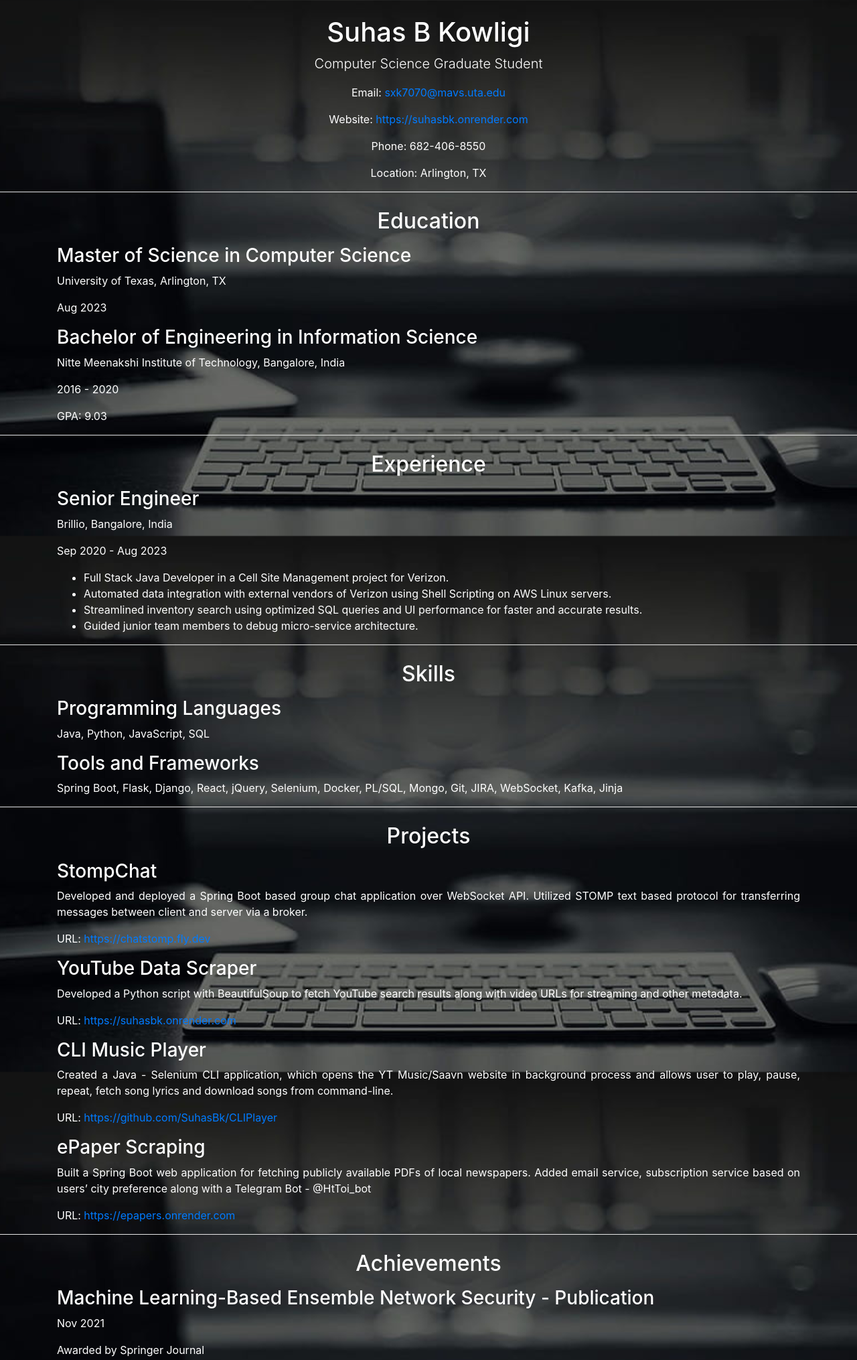
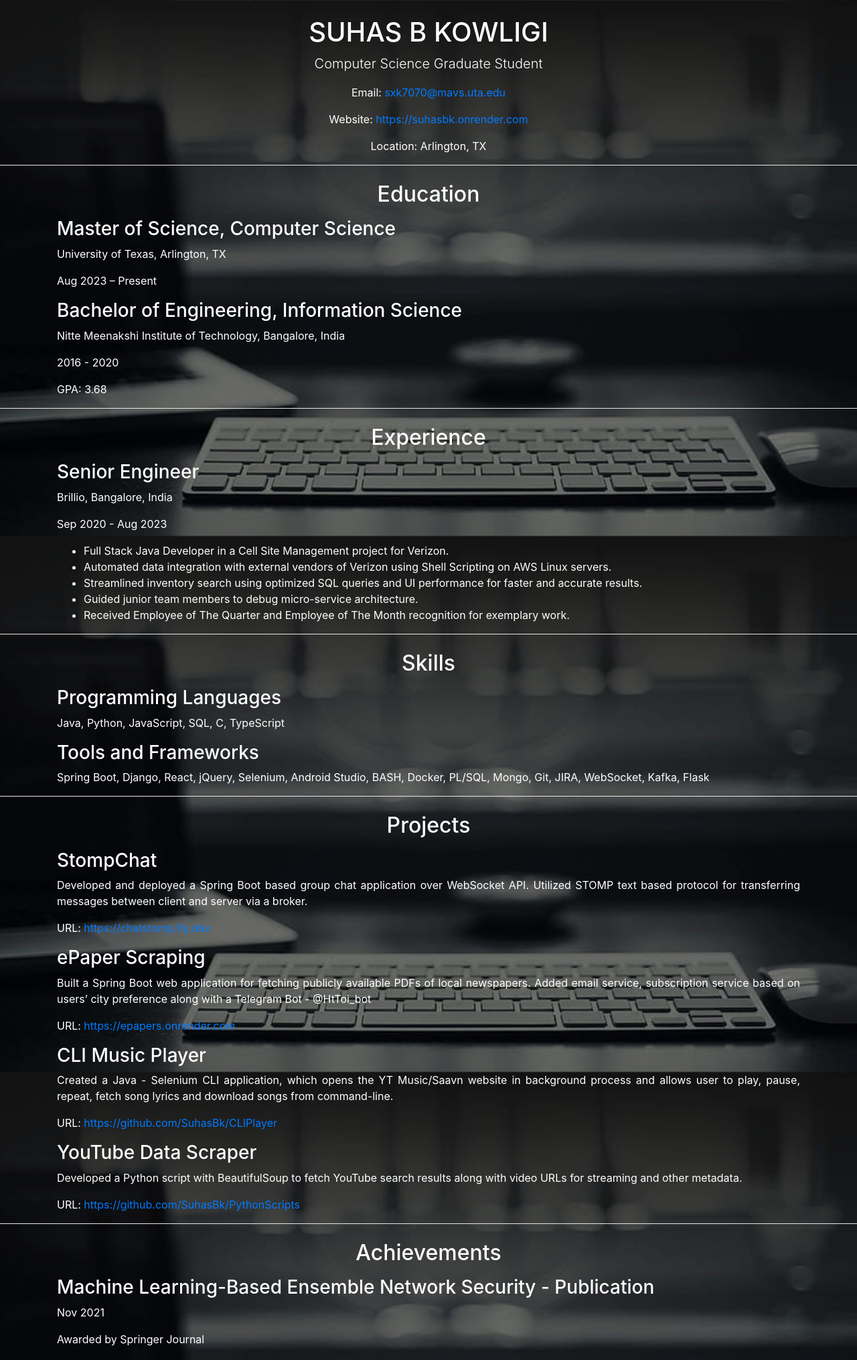
Before and after one commit to SuhasBk/MyFlaskApp, a Flask app: page /portfolio in a window 1280 px wide. Shown: the top 2030 px of the page at 67% size. Run offline with Flask 3, Linux system fonts and the light colour scheme; some libraries are stand-ins or nearby versions.

```diff
--- a/myflask/templates/portfolio.html
+++ b/myflask/templates/portfolio.html
@@ -31,31 +31,34 @@
 
 <body>
     <header class="container">
-        <h1 class="mt-4">Suhas B Kowligi</h1>
+        <h1 class="mt-4">SUHAS B KOWLIGI</h1>
         <p class="lead">Computer Science Graduate Student</p>
         <p>Email: <a href="mailto:sxk7070@mavs.uta.edu">sxk7070@mavs.uta.edu</a></p>
-        <p>Website: <a href="https://suhasbk.onrender.com/portfolio" target="_blank">https://suhasbk.onrender.com</a></p>
-        <p>Phone: 682-406-8550</p>
+        <p>Website: <a href="https://suhasbk.onrender.com/portfolio" target="_blank">https://suhasbk.onrender.com</a>
+        </p>
         <p>Location: Arlington, TX</p>
-    </header><hr>
+    </header>
+    <hr>
 
     <section id="education" class="container mt-4">
         <h2>Education</h2>
         <div class="education-item">
-            <h3 class="mt-3">Master of Science in Computer Science</h3>
+            <h3 class="mt-3">Master of Science, Computer Science</h3>
             <p>University of Texas, Arlington, TX</p>
-            <p>Aug 2023</p>
+            <p>Aug 2023 – Present</p>
         </div>
         <div class="education-item">
-            <h3 class="mt-3">Bachelor of Engineering in Information Science</h3>
+            <h3 class="mt-3">Bachelor of Engineering, Information Science</h3>
             <p>Nitte Meenakshi Institute of Technology, Bangalore, India</p>
             <p>2016 - 2020</p>
-            <p>GPA: 9.03</p>
+            <p>GPA: 3.68</p>
         </div>
-    </section><hr>
+    </section>
+    <hr>
 
     <section id="work" class="container mt-4">
         <h2>Experience</h2>
+        <!-- Add your work experience items here -->
         <div class="work-item">
             <h3 class="mt-3">Senior Engineer</h3>
             <p>Brillio, Bangalore, India</p>
@@ -67,25 +70,32 @@
                 <li>Streamlined inventory search using optimized SQL queries and UI performance for faster and accurate
                     results.</li>
                 <li>Guided junior team members to debug micro-service architecture.</li>
+                <li>Received Employee of The Quarter and Employee of The Month recognition for exemplary work.</li>
             </ul>
         </div>
-    </section><hr>
+        <!-- Add other work experience items similarly -->
+    </section>
+    <hr>
 
     <section id="skills" class="container mt-4">
         <h2>Skills</h2>
+        <!-- Add your skills here -->
         <div class="skill-item">
             <h3 class="mt-3">Programming Languages</h3>
-            <p>Java, Python, JavaScript, SQL</p>
+            <p>Java, Python, JavaScript, SQL, C, TypeScript</p>
         </div>
         <div class="skill-item">
             <h3 class="mt-3">Tools and Frameworks</h3>
-            <p>Spring Boot, Flask, Django, React, jQuery, Selenium, Docker, PL/SQL, Mongo, Git, JIRA, WebSocket, Kafka, Jinja</p>
+            <p>Spring Boot, Django, React, jQuery, Selenium, Android Studio, BASH, Docker, PL/SQL, Mongo, Git, JIRA,
+                WebSocket, Kafka, Flask</p>
         </div>
-        </div>
-    </section><hr>
+        <!-- Add other skill items similarly -->
+    </section>
+    <hr>
 
     <section id="projects" class="container mt-4">
         <h2>Projects</h2>
+        <!-- Add your project items here -->
         <div class="project-item">
             <h3 class="mt-3">StompChat</h3>
             <p>Developed and deployed a Spring Boot based group chat application over WebSocket API. Utilized STOMP text
@@ -93,28 +103,33 @@
             <p>URL: <a href="https://chatstomp.fly.dev" target="_blank">https://chatstomp.fly.dev</a></p>
         </div>
         <div class="project-item">
-            <h3 class="mt-3">YouTube Data Scraper</h3>
-            <p>Developed a Python script with BeautifulSoup to fetch YouTube search results along with video URLs for streaming
-                and other metadata.</p>
-            <p>URL: <a href="https://suhasbk.onrender.com"target="_blank">https://suhasbk.onrender.com</a></p>
+            <h3 class="mt-3">ePaper Scraping</h3>
+            <p>Built a Spring Boot web application for fetching publicly available PDFs of local newspapers. Added email
+                service, subscription service based on users’ city preference along with a Telegram Bot - @HtToi_bot</p>
+            <p>URL: <a href="https://epapers.onrender.com" target="_blank">https://epapers.onrender.com</a></p>
         </div>
         <div class="project-item">
             <h3 class="mt-3">CLI Music Player</h3>
             <p>Created a Java - Selenium CLI application, which opens the YT Music/Saavn website in background process
                 and allows user to play, pause, repeat, fetch song lyrics and download songs from command-line.</p>
-            <p>URL: <a href="https://github.com/SuhasBk/CLIPlayer" target="_blank">https://github.com/SuhasBk/CLIPlayer</a></p>
+            <p>URL: <a href="https://github.com/SuhasBk/CLIPlayer"
+                    target="_blank">https://github.com/SuhasBk/CLIPlayer</a></p>
         </div>
-
         <div class="project-item">
-            <h3 class="mt-3">ePaper Scraping</h3>
-            <p>Built a Spring Boot web application for fetching publicly available PDFs of local newspapers. Added email
-                service, subscription service based on users’ city preference along with a Telegram Bot - @HtToi_bot</p>
-            <p>URL: <a href="https://epapers.onrender.com" target="_blank">https://epapers.onrender.com</a></p>
+            <h3 class="mt-3">YouTube Data Scraper</h3>
+            <p>Developed a Python script with BeautifulSoup to fetch YouTube search results along with video URLs for
+                streaming
+                and other metadata.</p>
+            <p>URL: <a href="https://github.com/SuhasBk/PythonScripts"
+                    target="_blank">https://github.com/SuhasBk/PythonScripts</a></p>
         </div>
-    </section><hr>
+        <!-- Add other project items similarly -->
+    </section>
+    <hr>
 
     <section id="awards" class="container mt-4">
         <h2>Achievements</h2>
+        <!-- Add your achievement items here -->
         <div class="award-item">
             <h3 class="mt-3">Machine Learning-Based Ensemble Network Security - Publication</h3>
             <p>Nov 2021</p>
@@ -132,7 +147,9 @@
             <p>Oct 2022</p>
             <p>Awarded by Brillio</p>
         </div>
-    </section><hr>
+        <!-- Add other achievement items similarly -->
+    </section>
+    <hr>
 
     <!-- Link to Bootstrap JS -->
     <script src="https://ajax.googleapis.com/ajax/libs/jquery/3.5.1/jquery.min.js"></script>
```
Also changed, not shown: myflask/templates/nav.html (+4 -3 lines).
